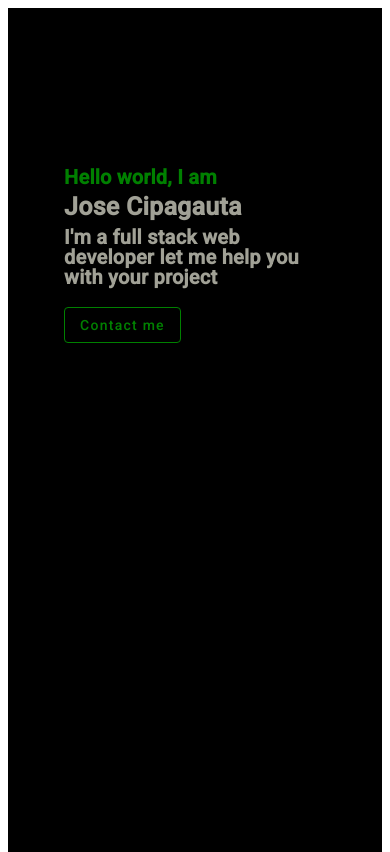
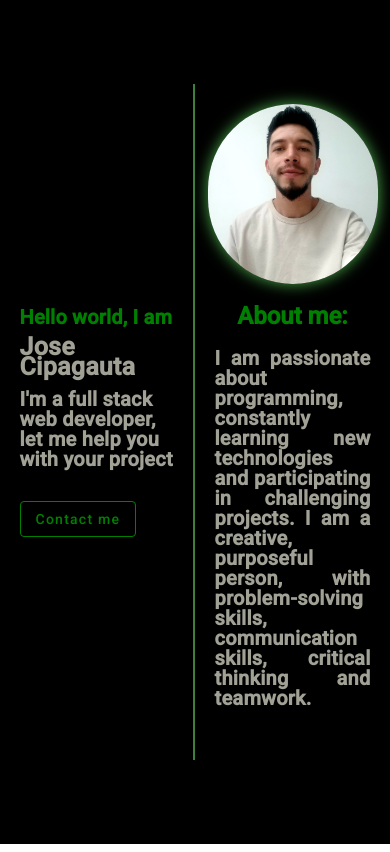
Before and after one commit to JoseCipagauta22/portfolio, an Angular app: page / in a window 390 px wide. Built offline with nearby package versions, Linux system fonts and the light colour scheme.

Commit message:
cambios de html y estilos

```diff
--- a/src/app/app.component.html
+++ b/src/app/app.component.html
@@ -1,30 +1,11 @@
-<main class="main" style="height: 100%; background-color: black; scrollbar-width: none;">
-  <div style="width: 100%; height: 10%; background-color: black;">
-
+<main class="grid">
+  <div class="info">
+    <div style="color: aliceblue; width: 80%;">
+      <p style="font-size: 20px; color: green; letter-spacing: 0.2px; margin-bottom: 0px;"> Hello world, I am</p>
+      <p style="font-size: 25px; color: rgb(161, 161, 150); margin-top: 10px;"> Jose Cipagauta </p>
+      <p style="font-size: 20px; color: rgb(161, 161, 150); margin-top: 10px;"> I'm a full stack web developer, let me help you with your project </p>
     </div>
-
-  <!-- <div style="width: 100%; height: 400px; background-color: rgb(0, 0, 0); display: flex;"> -->
-    <div style="width: 100%; height: 90%; background-color: rgb(0, 0, 0); display: flex;">
-      <div class="div1" style=" width: 50%; text-align: left; font-weight: 800; color: rgb(160, 168, 164);">
-        <div style="margin: 20% 15% 15% 15%;">
-          <div style="font-size: 20px; color: green; letter-spacing: 0.2px; margin-bottom: 0px;">
-            Hello world, I am
-          </div>
-
-
-
-          <div style="font-size: 25px; color: rgb(161, 161, 150); margin-top: 10px;">
-            Jose Cipagauta
-          </div>
-
-          <!-- <div style="color: rgb(87, 92, 88); font-size: 34px; line-height: 30px; margin-top: 14px;">
-            I build things for the web
-          </div> -->
-
-          <div style="font-size: 20px; color: rgb(161, 161, 150); margin-top: 10px;">
-            I'm a full stack web developer let me help you with your project
-          </div>
-          <div style="margin-top: 20px;">
+    <div style="margin-top: 20px; width: 80%;">
       <button
         mat-stroked-button color="primary"
         style="border: 1px solid green; color: green; overlay: inherit;">
@@ -32,37 +13,49 @@
       </button>
     </div>
   </div>
+
+  <div id="exper" style="overflow-y: scroll;">
+    <div id="about-me" style="height: 100vh; background-color: #000000;">
+      <div id="avatar" style=" background-image: radial-gradient(circle, rgba(0, 0, 0, 0.2) 20%, transparent 70%); box-shadow: 0 0 15px rgba(79, 182, 79, 0.938); height: 180px; border-radius: 110px; width: 170px; overflow: hidden;">
+        <img src="../assets/image.jpg" style="width: 100%; height: 100%; object-fit: cover; overflow-inline: hidden;" alt="">
       </div>
+      <h1 style="color: green; font-weight: bold;">
+        About me:
+      </h1>
+      <p style="font-size: 20px; color: rgb(161, 161, 150); font-weight: bold; padding: 0% 10% 10% 10%;">I am passionate about programming,
+        constantly learning new technologies and participating in challenging projects. I am a creative,
+        purposeful person, with problem-solving skills, communication skills, critical thinking and teamwork.</p>
+    </div>
+    <div style="height: auto; background-color: rgb(0, 0, 0);">
+      <h1 style="color: green; font-weight: bold;">
+        Experience:
+      </h1>
+      <p style="font-size: 20px; color: rgb(161, 161, 150); font-weight: bold; padding: 0% 10% 10% 10%;">
+        Web developer with two and a half years of experience, with solid knowledge in front-end development using HTML,
+        CSS, JavaScript, TypeScript, Angular, responsive design, and back-end experience with NestJS/Express, MySQL, and PostgreSQL
+      </p>
+    </div>
+    <div style="height: 100vh; background-color: rgb(250, 244, 244);">
+      <mat-form-field appearance="outline" class="mat-form-field-appearance-outline">
+        <mat-label>Nombre</mat-label>
+        <input matInput placeholder="Ingrese su nombre">
+      </mat-form-field>
 
+      <mat-form-field appearance="outline">
+        <mat-label>Correo</mat-label>
+        <input matInput placeholder="Ingrese su correo">
+      </mat-form-field>
 
-      <div style="height: 100%; width: 50%; overflow-y: scroll; scrollbar-width: none;" class="div2">
-        <img src="https://www.itprotoday.com/sites/itprotoday.com/files/bad%20code%20practices.jpg" alt="" style="border-left: 2px solid rgb(22, 53, 22); height: 90%; width: 100%;">
-        <img src="https://www.itprotoday.com/sites/itprotoday.com/files/bad%20code%20practices.jpg" alt="" style="border-left: 2px solid rgb(22, 53, 22); height: 90%; width: 100%;">
-        <img src="https://www.itprotoday.com/sites/itprotoday.com/files/bad%20code%20practices.jpg" alt="" style="border-left: 2px solid rgb(22, 53, 22); height: 90%; width: 100%;">
-        <img src="https://www.itprotoday.com/sites/itprotoday.com/files/bad%20code%20practices.jpg" alt="" style="border-left: 2px solid rgb(22, 53, 22); height: 90%; width: 100%;">
-      </div>
+      <mat-form-field style="border: green !important;">
+        <mat-label>Textarea</mat-label>
+        <textarea matInput></textarea>
+      </mat-form-field>
 
-    </div>
-
-    <!-- <div style="border-right: 1px solid rgb(22, 53, 22); height: 100%; width: 50%; color: white; font-size: 60px; text-align: center; font: bold;" class="container div1">
-      <div style="" class="centered-element">
-        <div style="font-size: 30px;" class="">
-          Hello world, I'm Jose
-        </div>
-        a full stack developer
-        <div>
       <button
         mat-stroked-button color="primary"
-            (click)="whatsapp()"
         style="border: 1px solid green; color: green; overlay: inherit;">
-            Contact me
+        Send
       </button>
     </div>
   </div>
-    </div>
-
-
-    <div style="height: 100%; width: 50%; " class="div2">
-      <img src="https://www.itprotoday.com/sites/itprotoday.com/files/bad%20code%20practices.jpg" alt="" style="height: 600px; width: 100%;">
-    </div> -->
 </main>
--- a/src/app/app.component.scss
+++ b/src/app/app.component.scss
@@ -1,29 +1,114 @@
-.main {
-    width: 100%;
+.grid{
+  display: grid;
+  grid-template-columns: 1fr 1fr;
+  height: 100vh;
 }
 
-.container {
+.info{
   position: relative;
+  grid-column: 1;
+  background-color: rgb(0, 0, 0);
+  display: flex;
+  flex-direction: column;
+  justify-content: center;
+  align-items: center;
+  font-weight: bold;
+  // border-right: 1px solid green;
 }
 
-  .mat-button.mat-primary .mat-button-focus-overlay {
-    background-color: red;
+.info::before{
+  content: '';
+  position: absolute;
+  top: 10%; /* Comienza 10% desde el borde superior */
+  right: 0; /* Coloca el borde en el lado derecho */
+  width: 2px; /* Ancho del borde */
+  height: 80%; /* El borde ocupa el 80% del alto del contenedor */
+  background-color: rgb(59, 128, 59); /* Color del borde */
 }
 
-  .mat-mdc-outlined-button.mat-primary {
-    --mdc-outlined-button-label-text-color: #f3f0f5;
-    --mdc-outlined-button-outline-color: rgba(214, 211, 211, 0.11);
-    --mat-outlined-button-state-layer-color: #ffffff;
-    --mat-outlined-button-ripple-color: #29361d;
+#exper div {
+  display: flex;
+  justify-content: center;
+  align-items: center;
+  flex-direction: column;
+  // width: 80%;
 }
 
-  @media (max-width: 1250px) {
-    /* … */
-    .div2{
-        display: none;
+#exper div{
+  text-align: justify;
+}
+h1{
+  padding-top: 8%;
 }
 
-    .div1{
-        width: 100% !important;
+/* app.component.scss o styles.scss */
+
+/* Cambiar el color del borde */
+.mat-form-field-appearance-outline{
+  border-color: #4CAF50 !important; /* Cambia el color del borde a verde */
 }
+
+/* Cambiar el color de la etiqueta */
+.mat-form-field-appearance-outline .mat-form-field-label {
+  color: #4CAF50 !important; /* Cambia el color de la etiqueta a verde */
 }
+
+/* Cambiar el color de la línea de enfoque (cuando se hace clic) */
+.mat-form-field-appearance-outline .mat-form-field-ripple {
+  background-color: #4CAF50 !important; /* Cambia el color de la línea de enfoque a verde */
+}
+
+/* Cambiar el color del texto del input */
+.mat-form-field-appearance-outline .mat-input-element {
+  color: #000; /* Cambia el color del texto dentro del input a negro */
+}
+
+/* Cambiar el color de la línea de error (si existe) */
+.mat-form-field-appearance-outline .mat-form-field-subscript-wrapper {
+  color: red; /* Cambia el color de la línea de error a rojo */
+}
+
+
+
+
+
+
+
+
+
+
+
+
+
+
+
+
+// .main {
+//     width: 100%;
+// }
+
+// .container {
+//     position: relative;
+//   }
+
+//   .mat-button.mat-primary .mat-button-focus-overlay {
+//     background-color: red;
+//   }
+
+//   .mat-mdc-outlined-button.mat-primary {
+//     --mdc-outlined-button-label-text-color: #f3f0f5;
+//     --mdc-outlined-button-outline-color: rgba(214, 211, 211, 0.11);
+//     --mat-outlined-button-state-layer-color: #ffffff;
+//     --mat-outlined-button-ripple-color: #29361d;
+//   }
+
+//   @media (max-width: 1250px) {
+//     /* … */
+//     .div2{
+//         display: none;
+//     }
+
+//     .div1{
+//         width: 100% !important;
+//     }
+//   }
--- a/src/styles.scss
+++ b/src/styles.scss
@@ -1,4 +1,29 @@
 /* You can add global styles to this file, and also import other style files */
 
-html, body { height: 100%; }
+html, body { height: 100%; margin: 0; }
 // body { margin: 0; font-family: Roboto, "Helvetica Neue", sans-serif; }
+
+/* Cambiar el color del borde */
+.mat-form-field-appearance-outline .mat-form-field-outline {
+    border-color: #4CAF50 !important; /* Cambia el color del borde a verde */
+  }
+
+  /* Cambiar el color de la etiqueta */
+  .mat-form-field-appearance-outline .mat-form-field-label {
+    color: #4CAF50 !important; /* Cambia el color de la etiqueta a verde */
+  }
+
+  /* Cambiar el color de la línea de enfoque (cuando se hace clic) */
+  .mat-form-field-appearance-outline .mat-form-field-ripple {
+    background-color: #4CAF50 !important; /* Cambia el color de la línea de enfoque a verde */
+  }
+
+  /* Cambiar el color del texto del input */
+  .mat-form-field-appearance-outline .mat-input-element {
+    color: #000; /* Cambia el color del texto dentro del input a negro */
+  }
+
+  /* Cambiar el color de la línea de error (si existe) */
+  .mat-form-field-appearance-outline .mat-form-field-subscript-wrapper {
+    color: red; /* Cambia el color de la línea de error a rojo */
+  }
```
Also changed, not shown: src/assets/image.jpg (added). Lines whose indentation alone changed are shown as unchanged.
